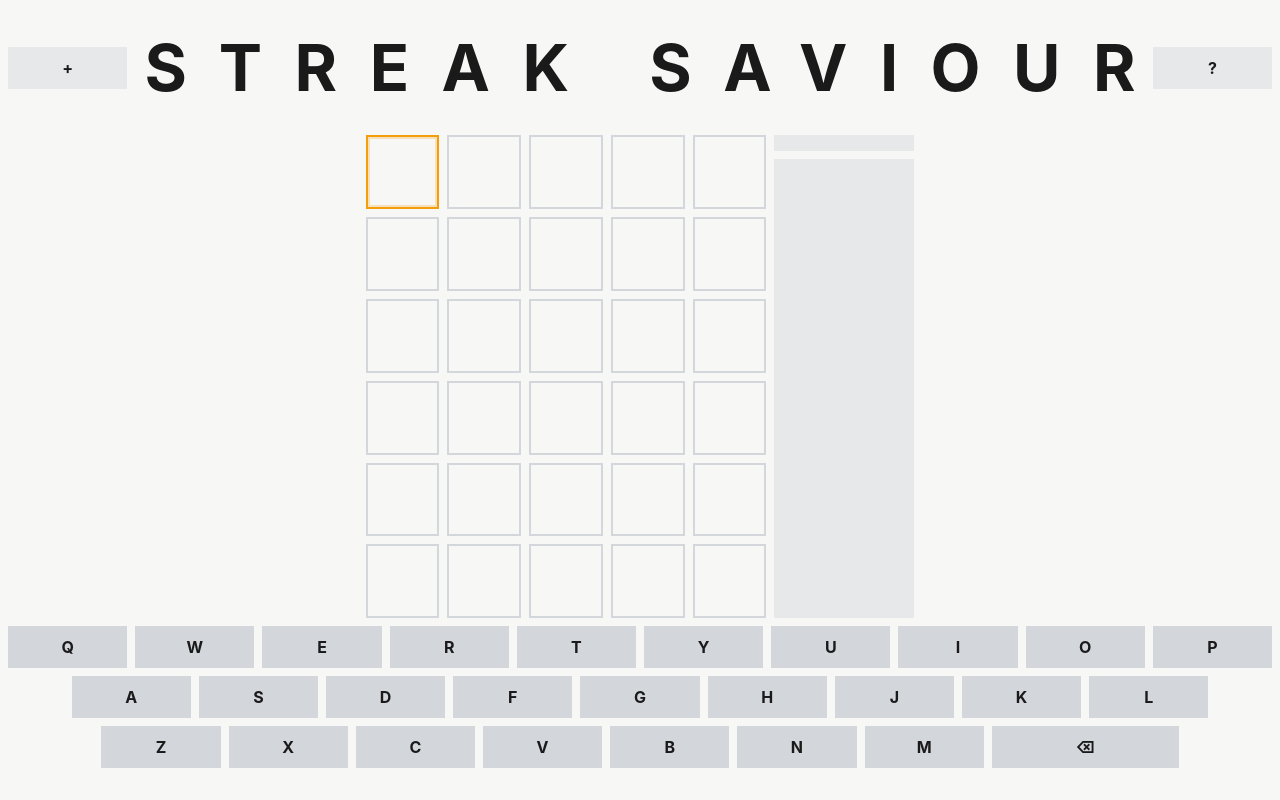
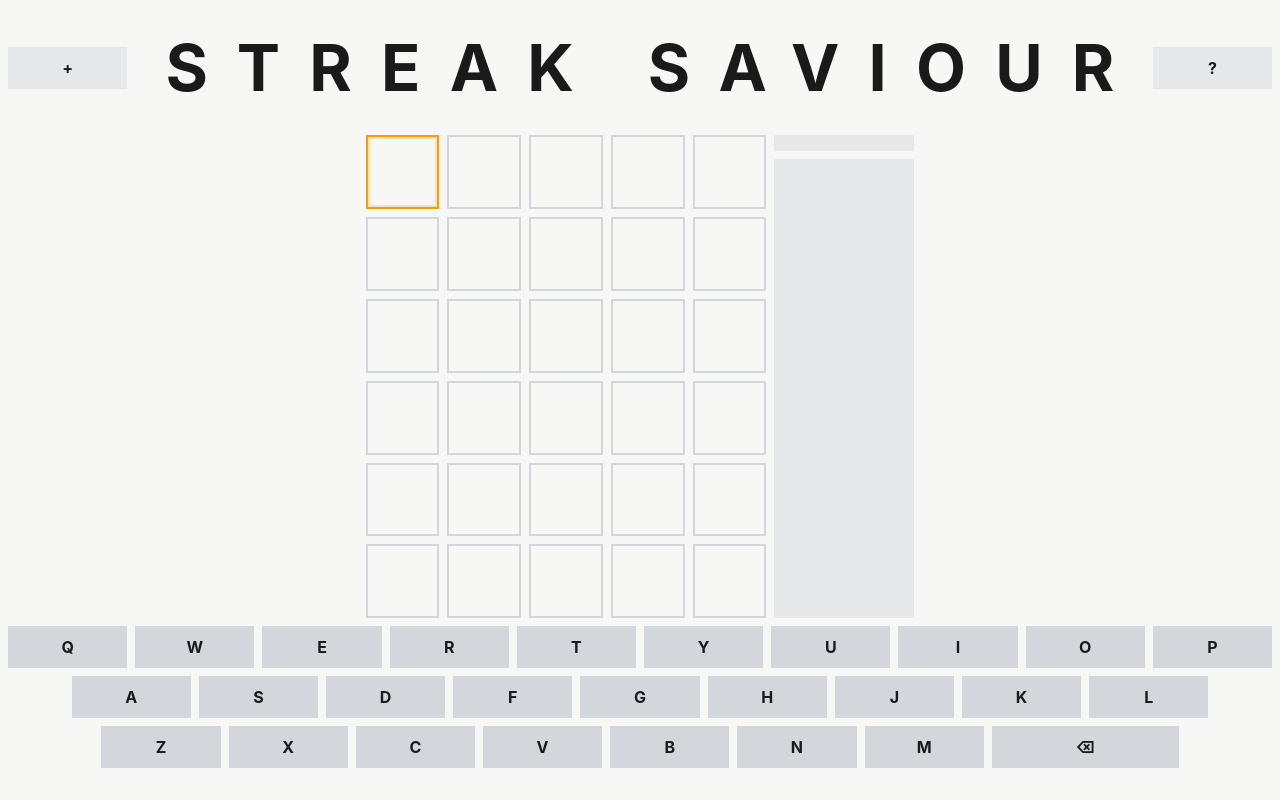
Before and after one commit to belteshazzar/wordle-helper, a website built with Vite: page index.html in a window 1280 px wide. Built offline with nearby package versions, Linux system fonts and the light colour scheme.

Commit message:
Give back the width the longer name added to the heading
The heading size was tuned for the 13 characters of "Wordle Helper" at
0.5em tracking; "Streak Saviour" is one longer, which pushed the box to
~80.5% of the page and into the help button's slot. Tracking of 0.45em
restores the old share (76.9%), clearing both buttons down to 320px.

Co-Authored-By: Claude Fable 5 <noreply@anthropic.com>

```diff
--- a/src/style.css
+++ b/src/style.css
@@ -155,14 +155,17 @@ input {
 /* Tracked-out caps sized to span ~3/4 of the page. Both the size (vw) and
    the tracking (em) scale with the viewport, so that fraction holds at any
    width; the clamp just stops it running away on very small/large screens.
-   The negative right margin cancels the trailing letter-space so the words
-   stay optically centred. */
+   The size was tuned for the 13 characters of "Wordle Helper" at 0.5em;
+   "Streak Saviour" is one character longer, so the tracking gives back what
+   the extra letter took and the heading keeps its share of the width. The
+   negative right margin cancels the trailing letter-space so the words stay
+   optically centred. */
 .app-header h1 {
   display: inline-block;
-  margin: 0 -0.5em 0 0;
+  margin: 0 -0.45em 0 0;
   font-size: var(--heading-size);
   line-height: var(--heading-line);
-  letter-spacing: 0.5em;
+  letter-spacing: 0.45em;
   text-transform: uppercase;
 }
 
```
